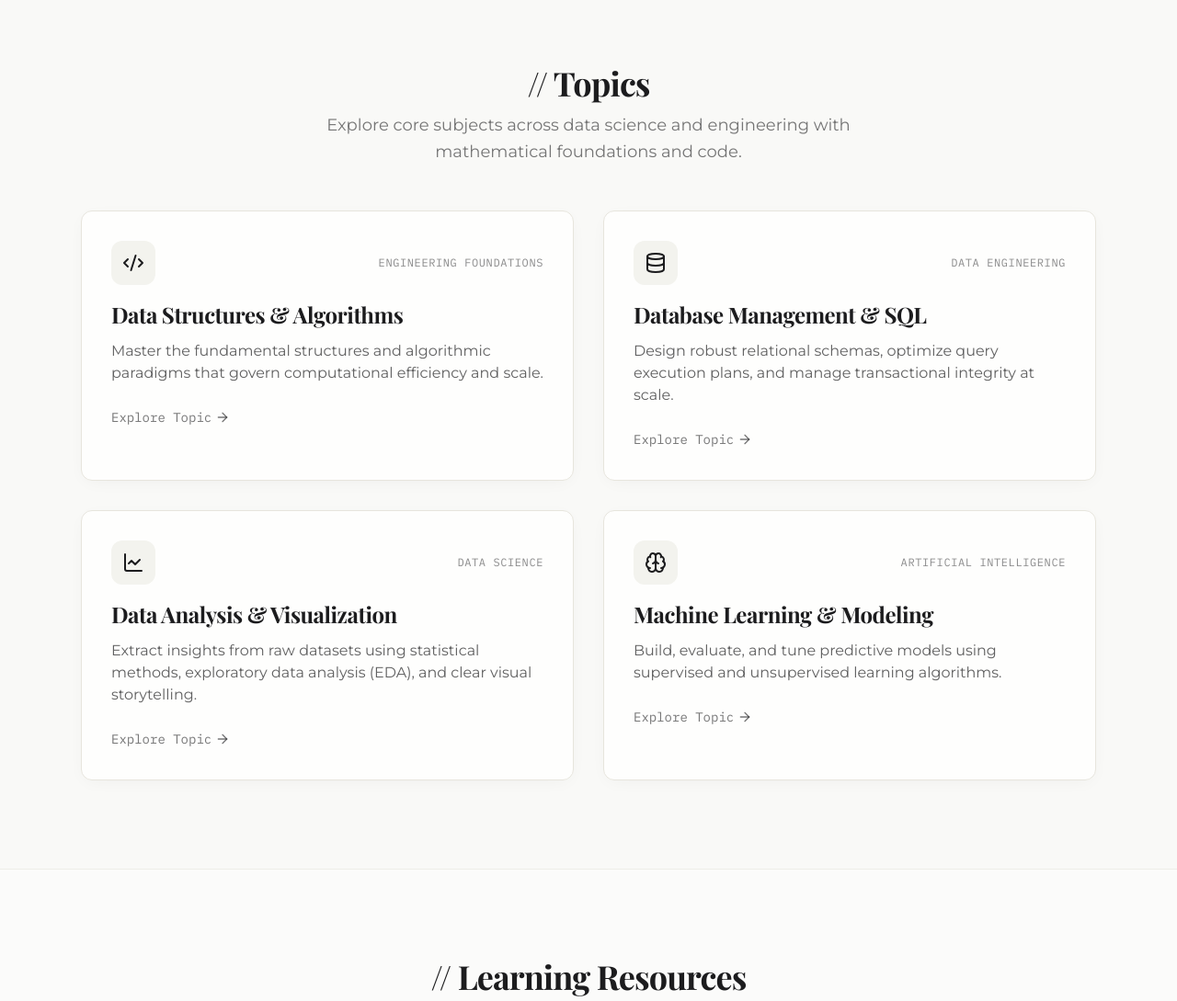
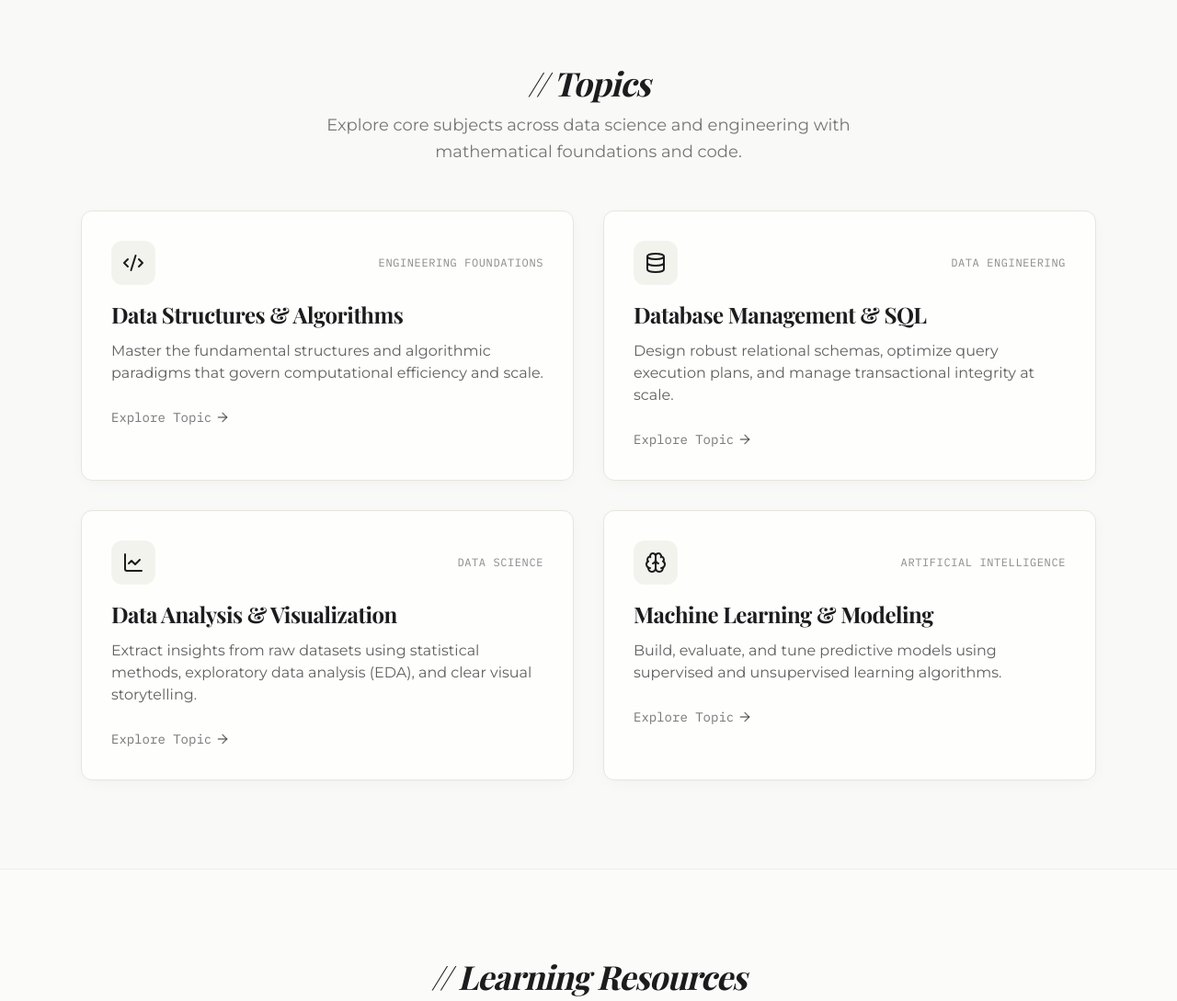
Before and after one commit to Rasul-Mushtaq/the-data-notebook, a React (Vite) app: page / in a window 1280 px wide. Shown: the part 515-1604 px from the top of the page at 92% size. Built offline with nearby package versions, Linux system fonts and the light colour scheme; a web font is replaced by a local one.

Commit message:
italize section titles

```diff
--- a/src/pages/HomePage.tsx
+++ b/src/pages/HomePage.tsx
@@ -28,7 +28,7 @@ export function HomePage() {
       <section className="section bg-linen/50 border-t border-borderSoft/60">
         <div className="container-page">
           <div className="section-header">
-            <h2 className="section-title">// Topics</h2>
+            <h2 className="section-title italic">// Topics</h2>
             <p className="section-desc">
               Explore core subjects across data science and engineering with
               mathematical foundations and code.
@@ -74,7 +74,7 @@ export function HomePage() {
       <section className="section border-t border-borderSoft/60">
         <div className="container-page">
           <div className="section-header">
-            <h2 className="section-title">// Learning Resources</h2>
+            <h2 className="section-title italic">// Learning Resources</h2>
             <p className="section-desc">
               Selected study guides from university and online platforms.
             </p>
```
